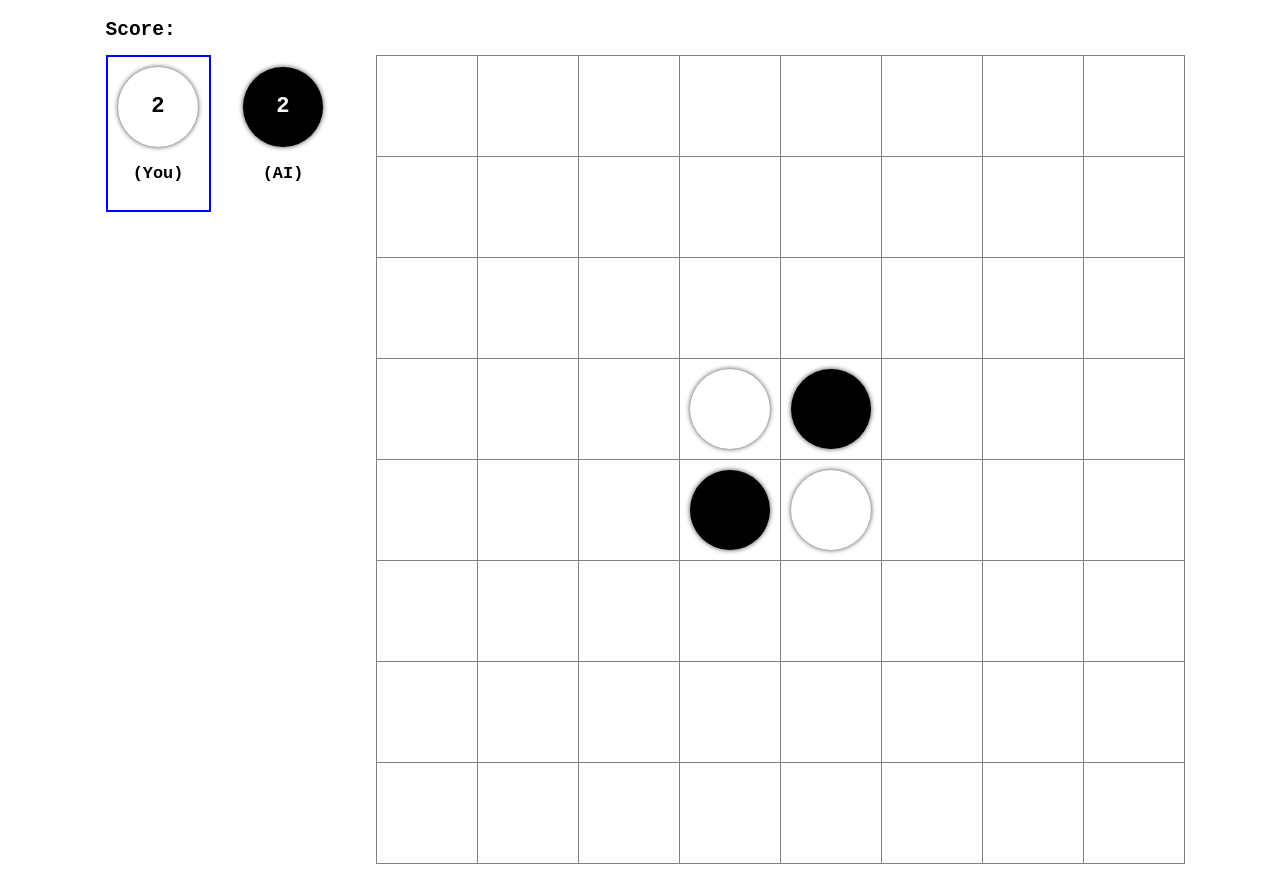
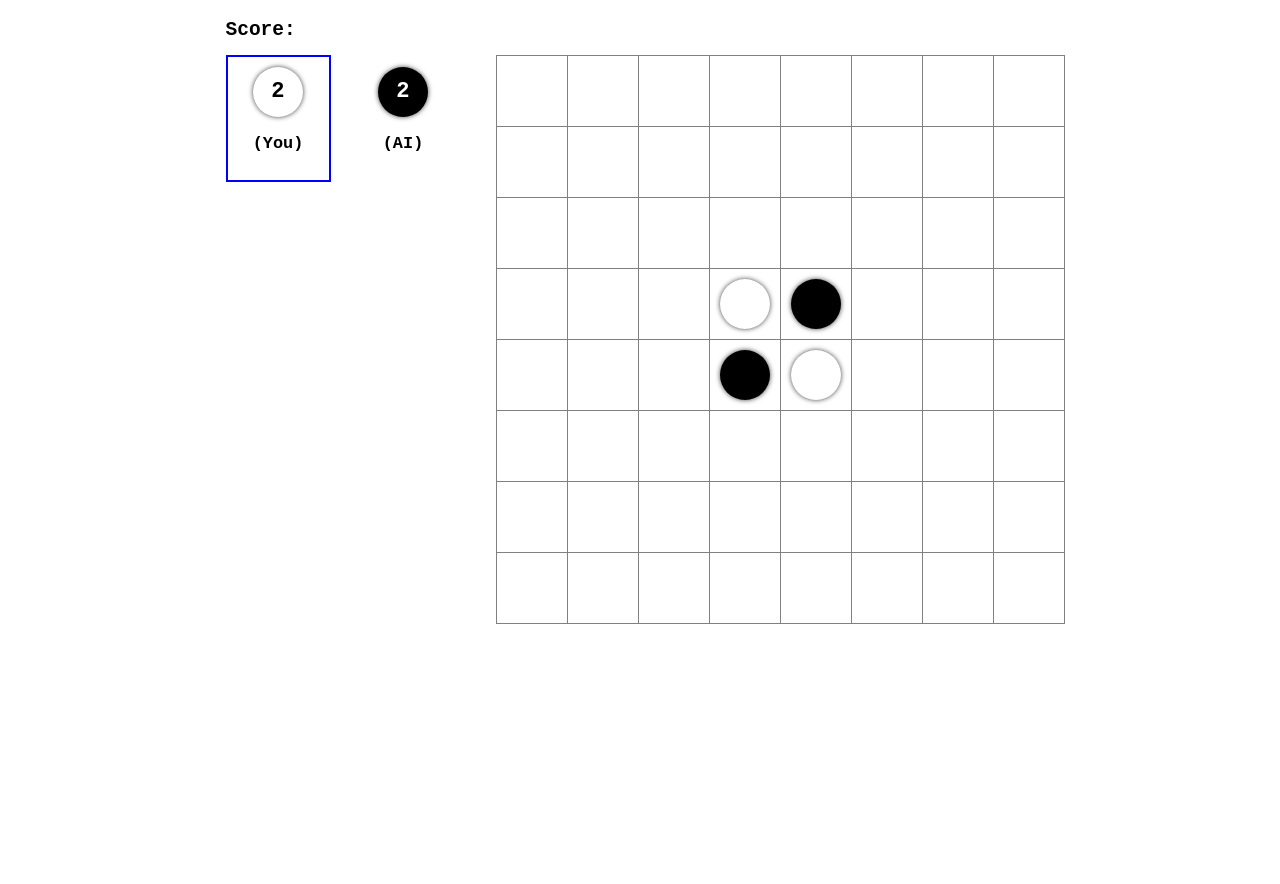
Before and after one commit to noahtallen/othello-ai, a React (Vite) app: page / in a window 1280 px wide. Both pictures are taken after a click on the button "Start a Game". After the commit the page ends 800 px from the top, so only its background shows below. Built offline with nearby package versions, Linux system fonts and the light colour scheme.

Commit message:
Make board smaller so I can see it when I'm not on Noah's giant laptop

```diff
--- a/src/GameBoard.tsx
+++ b/src/GameBoard.tsx
@@ -66,7 +66,7 @@ const Table = styled.table`
     border-spacing: 0px;
     position: relative;
 `
-const cellSize = 100
+const cellSize = 70
 const Cell = styled.td`
     width: ${cellSize}px;
     height: ${cellSize}px;
--- a/src/GameInfo.tsx
+++ b/src/GameInfo.tsx
@@ -72,7 +72,7 @@ const AbsoluteScore = styled.div`
     bottom: 0;
     right: 0;
     text-align: center;
-    line-height: 100px;
+    line-height: 70px;
     font-size: 1.7em;
     color: ${({isWhite}: ScoreProps) => isWhite ? 'black' : 'white' };
 `
```
